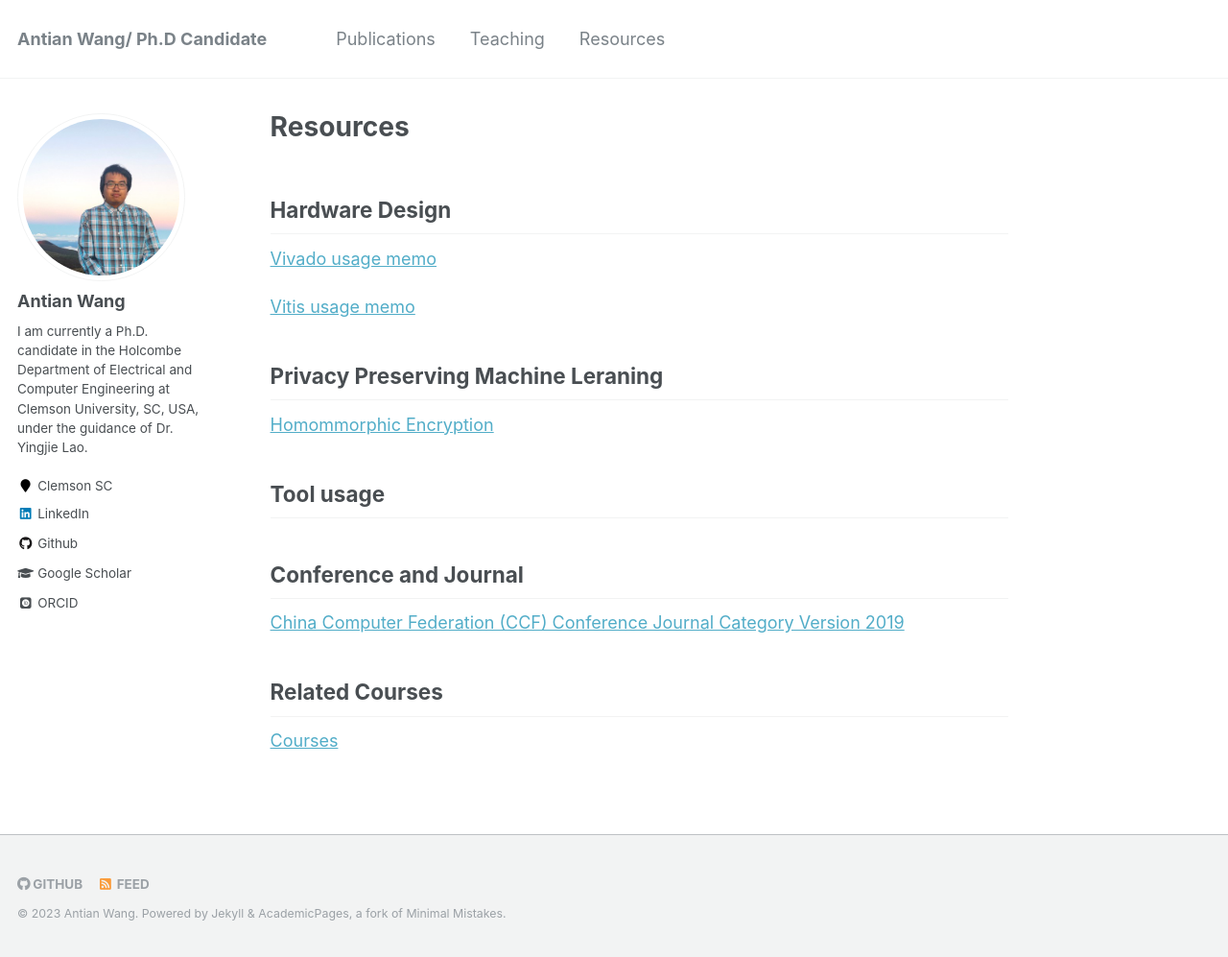
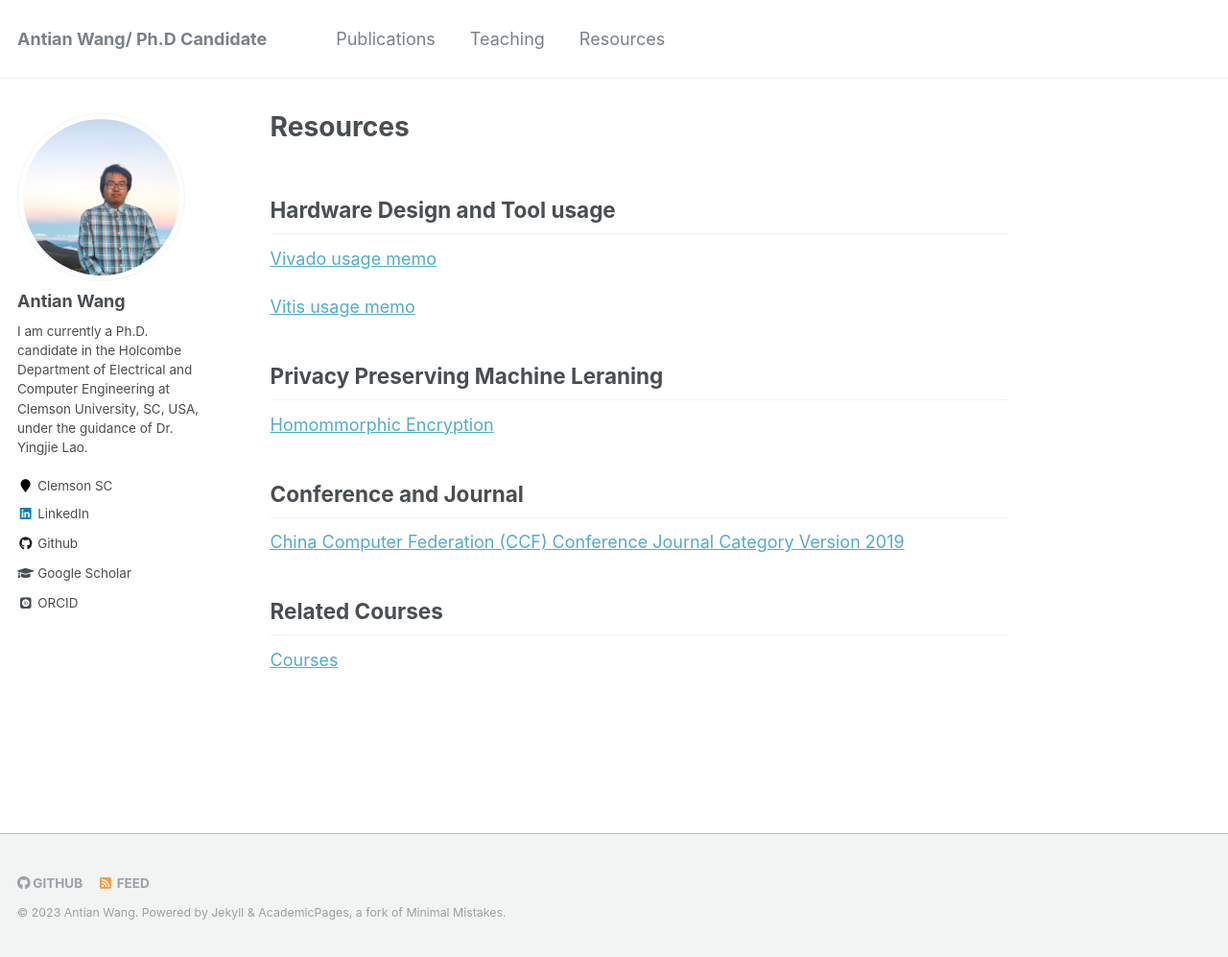
Before and after one commit to wangantian/wangantian.github.io, a Jekyll site: the page built from _resources/resources.md, in a window 1280 px wide and 997 px high. Shown: the whole window at 96% size. Built offline with Jekyll 4.4.1, drawn with Linux system fonts in a browser that asks for light colours; some web fonts are replaced.

Commit message:
Update resources.md

```diff
--- a/_resources/resources.md
+++ b/_resources/resources.md
@@ -6,13 +6,12 @@ redirect_from:
   - /resources.html
 ---
 
-## Hardware Design
+## Hardware Design and Tool usage
 [Vivado usage memo](https://wangantian.github.io//vivado/)
 
 [Vitis usage memo](https://wangantian.github.io//vitis/)
 ## Privacy Preserving Machine Leraning
 [Homommorphic Encryption](https://wangantian.github.io//he/)
-## Tool usage
 
 ## Conference and Journal
 [China Computer Federation (CCF) Conference Journal Category Version 2019](http://wangantian.github.io/files/CCF_journal_conference-2019.pdf)
```
